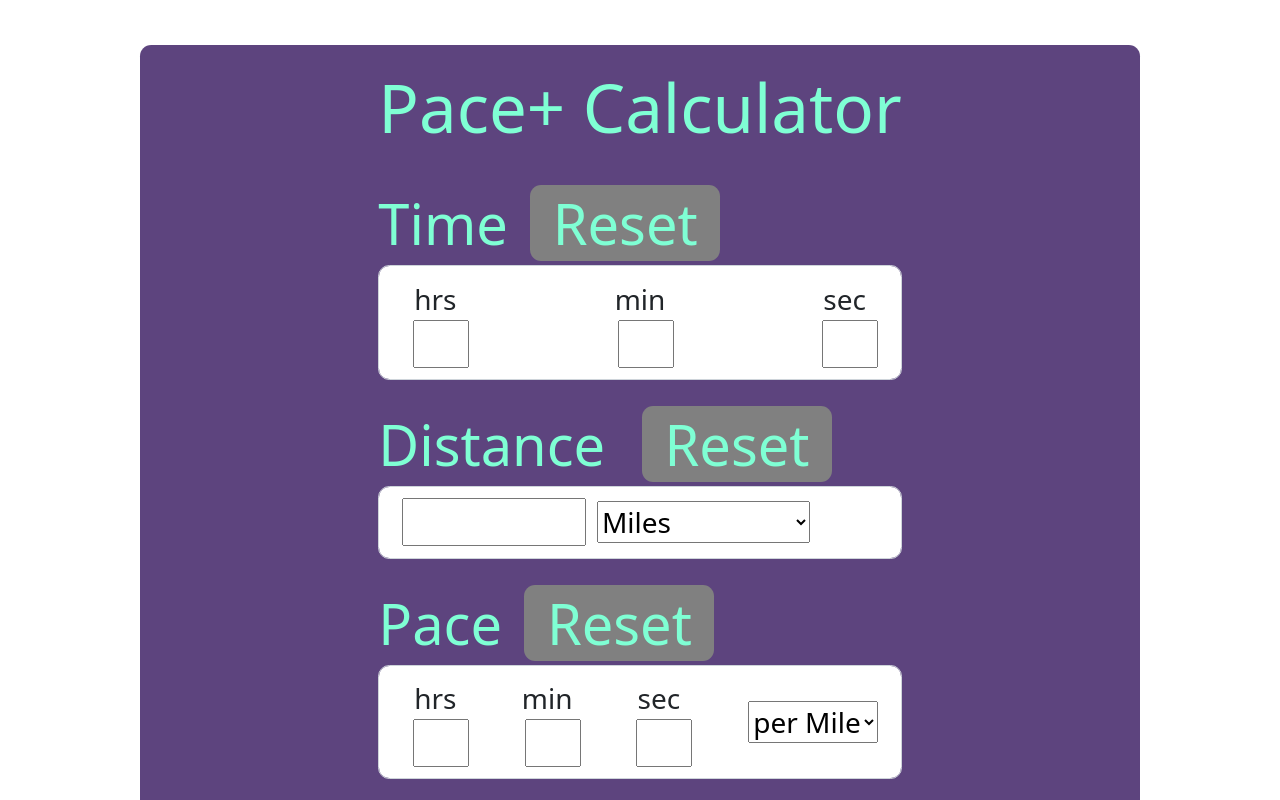
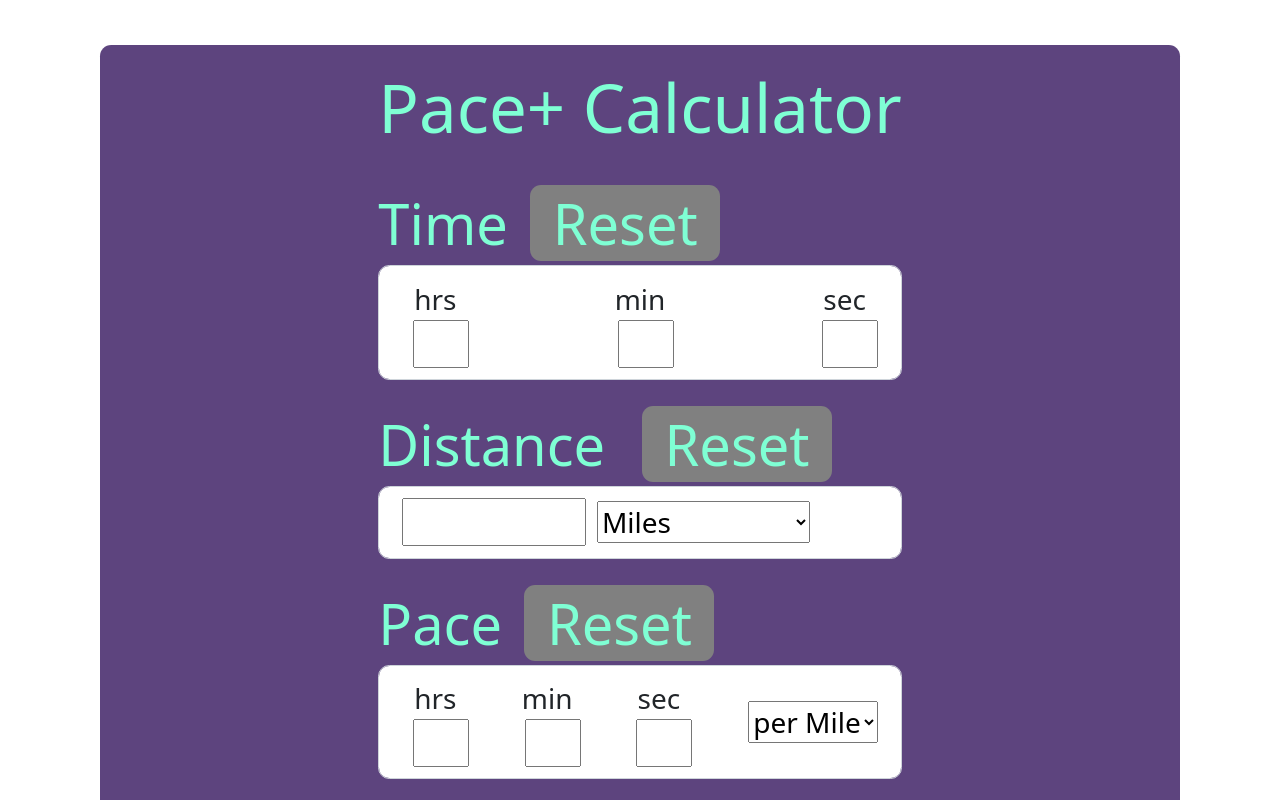
Before and after one commit to ccraddo/Pace-Calculator, an Angular app: page / in a window 1280 px wide. Shown: the top 800 px of the page. Built offline with nearby package versions, Linux system fonts and the light colour scheme.

Commit message:
remove jasmine and css change

```diff
--- a/package.json
+++ b/package.json
@@ -31,7 +31,6 @@
     "@angular/cli": "~14.0.0",
     "@angular/compiler-cli": "^14.0.0",
     "@types/jasmine": "~4.0.0",
-    "jasmine-core": "~4.1.0",
     "karma": "~6.3.0",
     "karma-chrome-launcher": "~3.1.0",
     "karma-coverage": "~2.2.0",
--- a/src/styles.css
+++ b/src/styles.css
@@ -100,7 +100,7 @@ margin-bottom: 0;
 
  @media (min-width: 576px){
 .pace-container {
-    max-width: 1000px;
+    max-width: 1080px;
 }
 }
 
```
Also changed, not shown: 1 other file (tests, documents, lock files or other folders).
